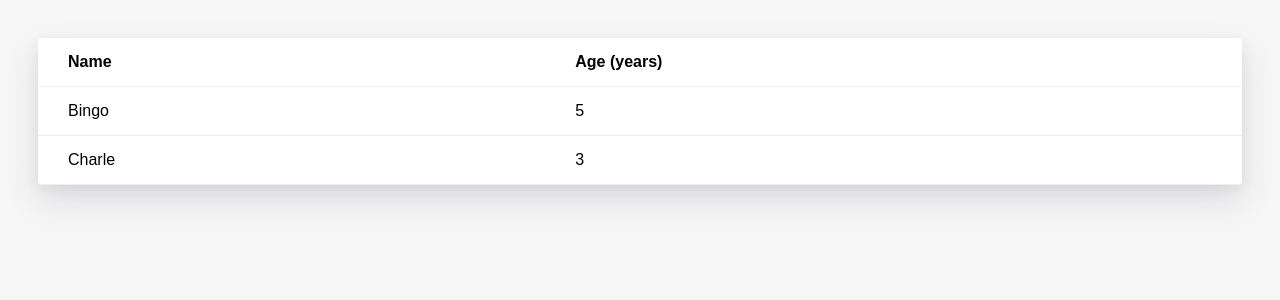
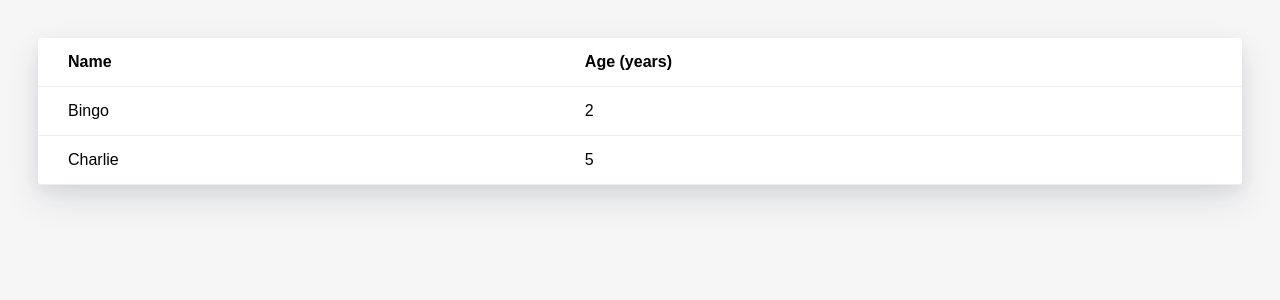
Before and after one commit to THEozmic/supervisor-dashboard, a Vue app: page / in a window 1280 px wide. Shown: the top 300 px of the page. Built offline with nearby package versions, Linux system fonts and the light colour scheme; a web font is replaced by a local one.

Commit message:
ft: make data table get and display item props

```diff
--- a/src/components/DataTable.vue
+++ b/src/components/DataTable.vue
@@ -111,13 +111,9 @@
           <th>Name</th>
           <th>Age (years)</th>
         </tr>
-        <tr>
-          <td>Bingo</td>
-          <td>5</td>
-        </tr>
-        <tr>
-          <td>Charle</td>
-          <td>3</td>
+        <tr v-for="item in items" :key="item.id">
+          <td>{{ item.name }}</td>
+          <td>{{ item.age }}</td>
         </tr>
       </table>
     </div>
```
